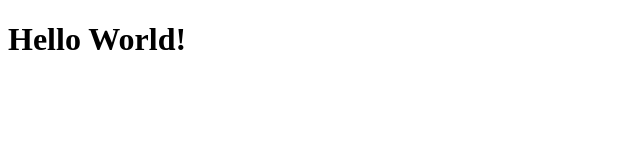
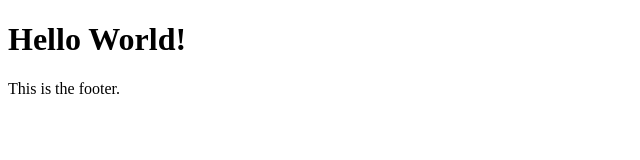
Before and after one commit to shanosha/version-control-simulation-moniquewooten, a plain HTML site: page index.html in a window 1280 px wide. Shown: the whole page, without its empty margins (0-640 px from the left). Drawn offline with Linux system fonts and the light colour scheme.

Commit message:
Added footer section to index.html

```diff
--- a/index.html
+++ b/index.html
@@ -7,5 +7,6 @@
 </head>
 <body>
     <h1>Hello World!</h1>
+    <footer>This is the footer.</footer>
 </body>
 </html>
```
